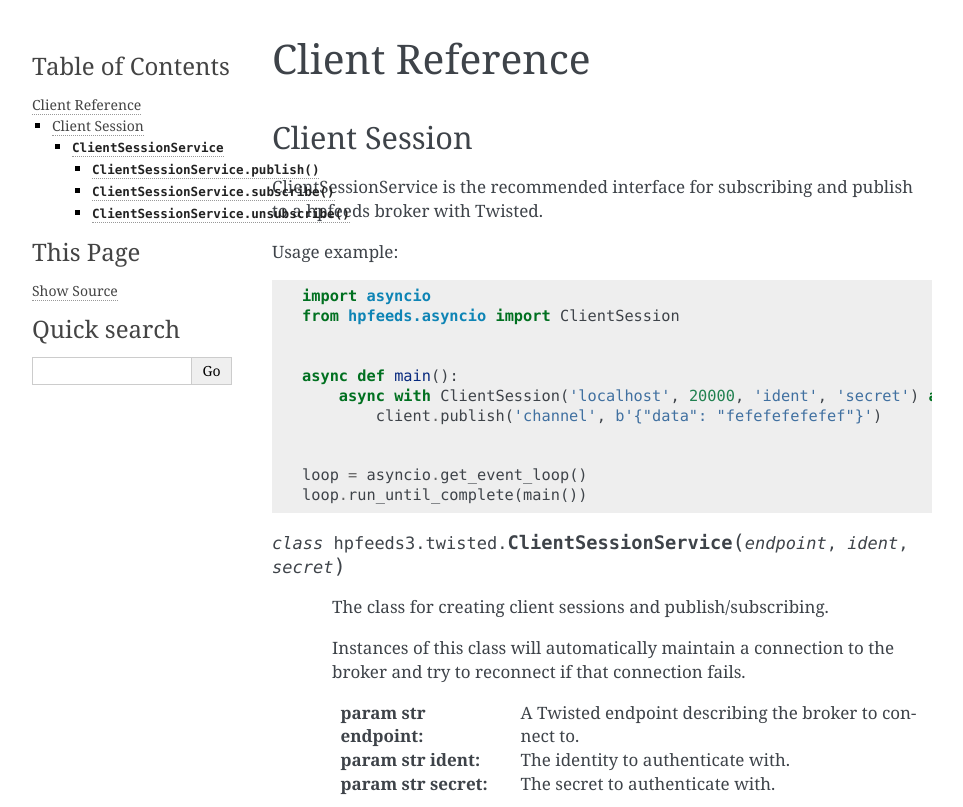
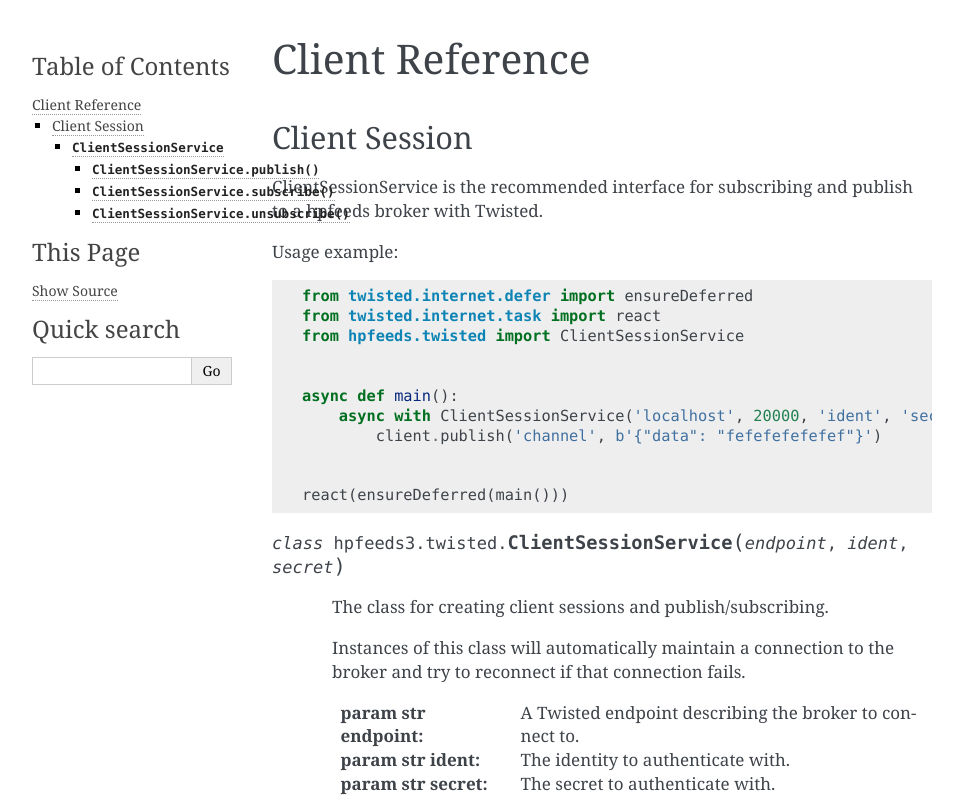
Before and after one commit to hpfeeds/hpfeeds, a Sphinx documentation site: the page built from docs/twisted_reference.rst, in a window 1280 px wide, cut to the strip 0-807 px from the top of the page. Shown: the whole strip, without its empty margins (148-1111 px from the left). Built offline with Sphinx 7.4.7, drawn with Linux system fonts in a browser that asks for light colours.

Commit message:
Documentation fixes

```diff
--- a/docs/index.rst
+++ b/docs/index.rst
@@ -1,7 +1,8 @@
 Welcome to hpfeeds3
 ===================
 
-hpfeeds client and server for Python.
+hpfeeds is a lightweight authenticated publish-subscribe protocol that supports arbitrary binary payloads. hpfeeds3 is a library containing python 2 +3 implementations, as well as asyncio and Twisted implementations. It also contains a modern asyncio powered broker.
+
 
 Key Features
 ============
@@ -76,7 +77,7 @@ It has no external dependencies.
 Source code
 ===========
 
-The project is hosted on GitHub_
+The project is hosted on `GitHub <https://github.com/Jc2k/hpfeeds3>`_.
 
 Please feel free to file an issue on the `bug tracker
 <https://github.com/Jc2k/hpfeeds3/issues>`_ if you have found a bug
--- a/docs/twisted_reference.rst
+++ b/docs/twisted_reference.rst
@@ -17,17 +17,17 @@ a hpfeeds broker with Twisted.
 
 Usage example::
 
-    import asyncio
-    from hpfeeds.asyncio import ClientSession
+    from twisted.internet.defer import ensureDeferred
+    from twisted.internet.task import react
+    from hpfeeds.twisted import ClientSessionService
 
 
     async def main():
-        async with ClientSession('localhost', 20000, 'ident', 'secret') as client:
+        async with ClientSessionService('localhost', 20000, 'ident', 'secret') as client:
             client.publish('channel', b'{"data": "fefefefefefef"}')
 
 
-    loop = asyncio.get_event_loop()
-    loop.run_until_complete(main())
+    react(ensureDeferred(main()))
 
 
 .. class:: ClientSessionService(endpoint, ident, secret)
```
